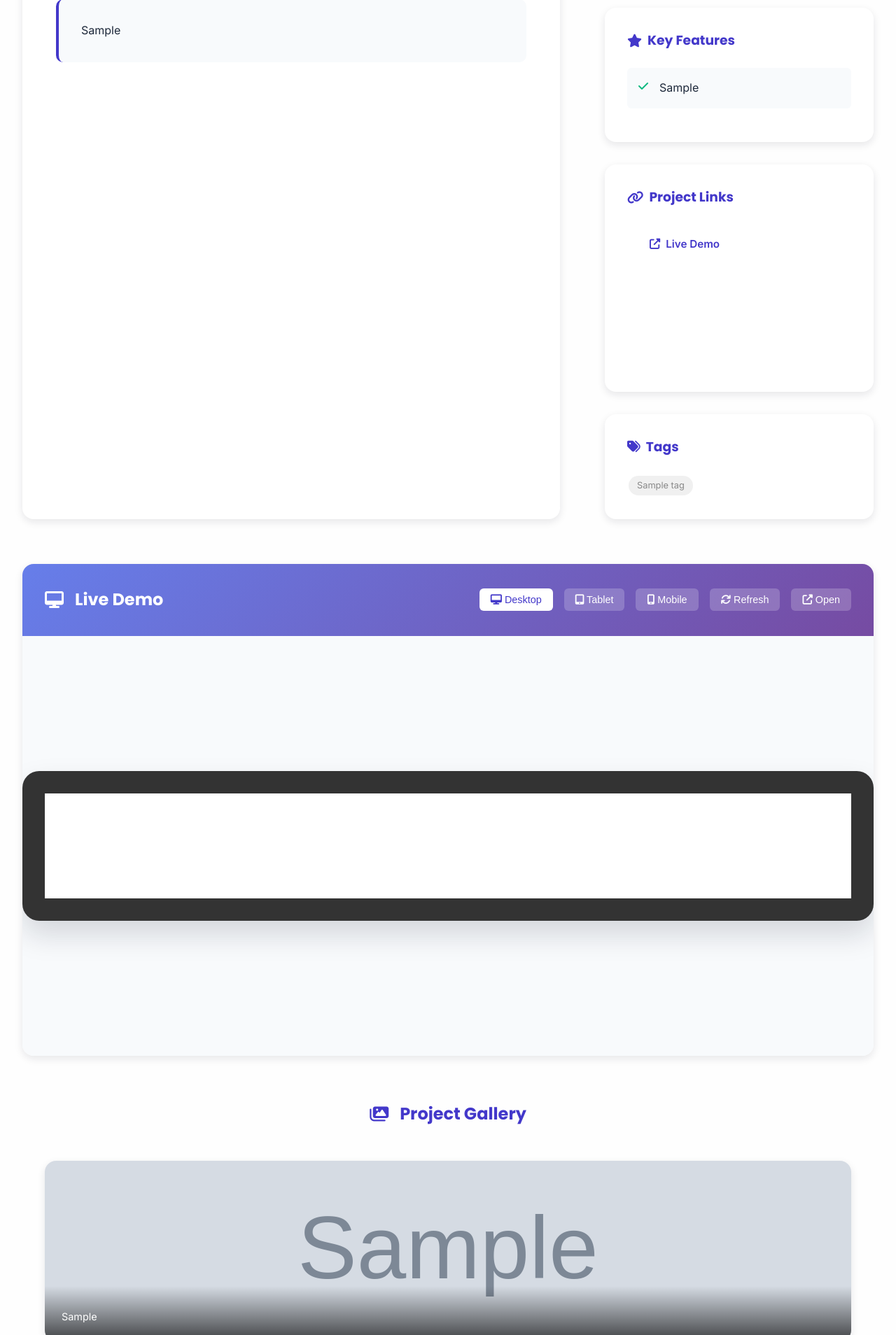
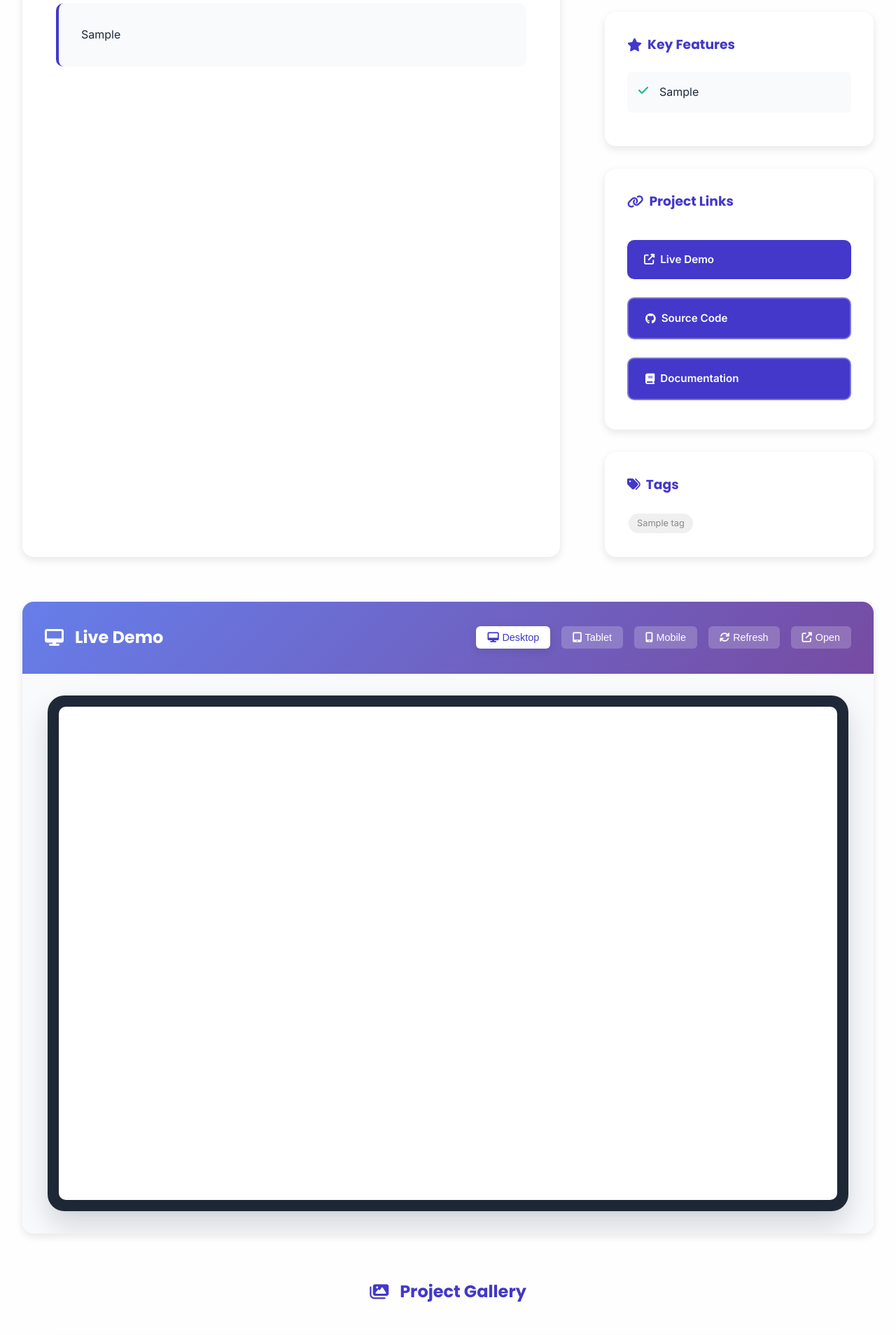
Before and after one commit to Yann-26/assiriyannclovis, a Django app: a page that uses portefolio/templates/project_detail.html in a window 1280 px wide. Shown: the part 1121-3029 px from the top of the page at 70% size. Run offline with Django 5.2, Linux system fonts and the light colour scheme; tables that the repository leaves empty hold one stand-in row (values such as "Sample post"); grey boxes marked "Sample" are stand-in pictures.

Commit message:
Update project_detail.html

```diff
--- a/portefolio/templates/project_detail.html
+++ b/portefolio/templates/project_detail.html
@@ -353,6 +353,7 @@
             display: flex;
             justify-content: space-between;
             align-items: center;
+            flex-wrap: wrap;
         }
 
         .demo-header h2 {
@@ -360,11 +361,14 @@
             display: flex;
             align-items: center;
             gap: var(--space-sm);
+            margin: 0;
+            font-size: 1.5rem;
         }
 
         .demo-controls {
             display: flex;
             gap: var(--space-sm);
+            flex-wrap: wrap;
         }
 
         .demo-btn {
@@ -376,26 +380,33 @@
             cursor: pointer;
             transition: var(--transition-fast);
             font-size: 0.9rem;
+            display: flex;
+            align-items: center;
+            gap: 0.3rem;
         }
 
         .demo-btn:hover {
             background: rgba(255, 255, 255, 0.3);
+            transform: translateY(-1px);
         }
 
         .demo-btn.active {
             background: white;
             color: var(--primary-color);
+            box-shadow: var(--shadow-md);
         }
 
+        /* Enhanced Iframe Container - Much Larger */
         .iframe-container {
             position: relative;
             width: 100%;
-        height: 70vh;
-        min-height: 600px;
+            height: 85vh; /* Increased from 70vh */
+            min-height: 800px; /* Increased from 600px */
             background: var(--gray-100);
             display: flex;
             align-items: center;
             justify-content: center;
+            padding: var(--space-md);
         }
 
         .demo-iframe {
@@ -403,29 +414,52 @@
             height: 100%;
             border: none;
             background: white;
+            border-radius: var(--radius-md);
             transition: var(--transition-slow);
+            box-shadow: var(--shadow-lg);
         }
 
+        /* Device Frame Adjustments - Reduced Padding */
         .device-frame {
             position: relative;
-        background: #333;
+            background: #1f2937;
             border-radius: var(--radius-xl);
-        padding: var(--space-lg);
+            padding: var(--space-sm); /* Reduced from var(--space-lg) */
             box-shadow: var(--shadow-xl);
+            width: 100%;
+            height: 100%;
         }
 
         .device-frame.mobile {
-        max-width: 375px;
+            max-width: 400px; /* Increased from 375px */
+            margin: 0 auto;
+            height: 90%;
+        }
+
+        .device-frame.tablet {
+            max-width: 900px; /* Increased from 768px */
+            margin: 0 auto;
+            height: 95%;
+        }
+
+        .device-frame.desktop {
+            width: 98%; /* Slight margin for shadow */
+            height: 98%;
             margin: 0 auto;
         }
 
-      .device-frame.tablet {
-        max-width: 768px;
-        margin: 0 auto;
+        /* Fullscreen Mode */
+        .device-frame.fullscreen {
+            background: transparent;
+            padding: 0;
+            border-radius: 0;
+            box-shadow: none;
+            width: 100%;
+            height: 100%;
         }
 
-      .device-frame.desktop {
-        width: 100%;
+        .device-frame.fullscreen .demo-iframe {
+            border-radius: 0;
         }
 
         .loading-placeholder {
@@ -434,29 +468,116 @@
             align-items: center;
             gap: var(--space-md);
             color: var(--gray-600);
+            position: absolute;
+            top: 50%;
+            left: 50%;
+            transform: translate(-50%, -50%);
         }
 
         .loading-spinner {
-        width: 40px;
-        height: 40px;
-        border: 3px solid var(--gray-300);
+            width: 50px;
+            height: 50px;
+            border: 4px solid var(--gray-300);
             border-top-color: var(--primary-color);
             border-radius: 50%;
             animation: spin 1s linear infinite;
         }
 
         @keyframes spin {
-        to {
-          transform: rotate(360deg);
-        }
+            to { transform: rotate(360deg); }
         }
 
         .error-message {
             text-align: center;
             color: var(--danger-color);
             padding: var(--space-lg);
+            position: absolute;
+            top: 50%;
+            left: 50%;
+            transform: translate(-50%, -50%);
+            background: white;
+            border-radius: var(--radius-lg);
+            box-shadow: var(--shadow-md);
+            max-width: 400px;
         }
 
+        .error-message h3 {
+            margin-top: 0;
+        }
+
+        .btn {
+            display: inline-flex;
+            align-items: center;
+            gap: var(--space-xs);
+            padding: var(--space-sm) var(--space-md);
+            background: var(--primary-color);
+            color: white;
+            text-decoration: none;
+            border-radius: var(--radius-md);
+            transition: var(--transition-fast);
+            margin-top: var(--space-sm);
+        }
+
+        .btn:hover {
+            background: #5855eb;
+            transform: translateY(-1px);
+        }
+
+        /* Responsive Design */
+        @media (max-width: 768px) {
+            .iframe-container {
+                height: 75vh;
+                min-height: 500px;
+                padding: var(--space-xs);
+            }
+
+            .demo-header {
+                flex-direction: column;
+                gap: var(--space-md);
+                align-items: stretch;
+            }
+
+            .demo-controls {
+                justify-content: center;
+            }
+
+            .device-frame {
+                padding: var(--space-xs);
+            }
+        }
+
+        /* Zoom controls */
+        .zoom-controls {
+            display: flex;
+            align-items: center;
+            gap: var(--space-xs);
+            margin-left: var(--space-md);
+        }
+
+        .zoom-btn {
+            background: rgba(255, 255, 255, 0.2);
+            color: white;
+            border: none;
+            width: 32px;
+            height: 32px;
+            border-radius: 50%;
+            cursor: pointer;
+            transition: var(--transition-fast);
+            display: flex;
+            align-items: center;
+            justify-content: center;
+        }
+
+        .zoom-btn:hover {
+            background: rgba(255, 255, 255, 0.3);
+        }
+
+        .zoom-level {
+            color: white;
+            font-size: 0.9rem;
+            min-width: 50px;
+            text-align: center;
+        }
       /* Project Gallery */
       .gallery-section {
         margin: var(--space-2xl) 0;
```
Lines whose indentation alone changed are shown as unchanged.
